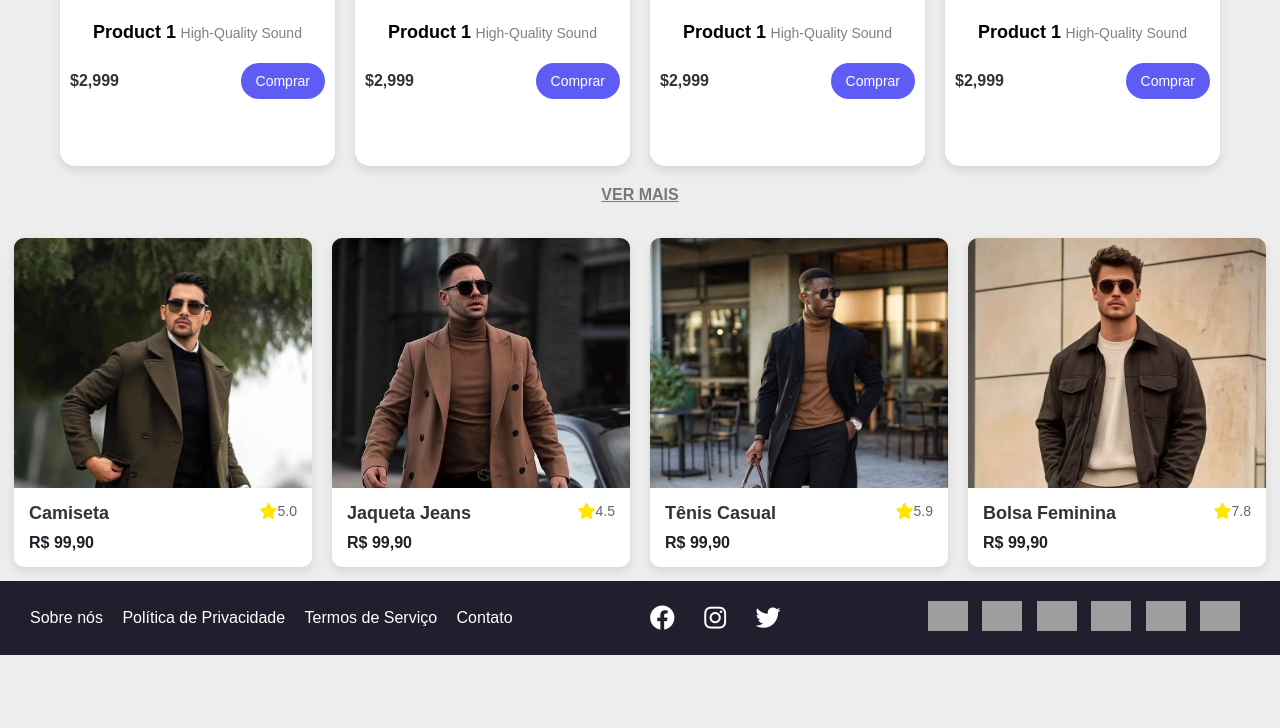
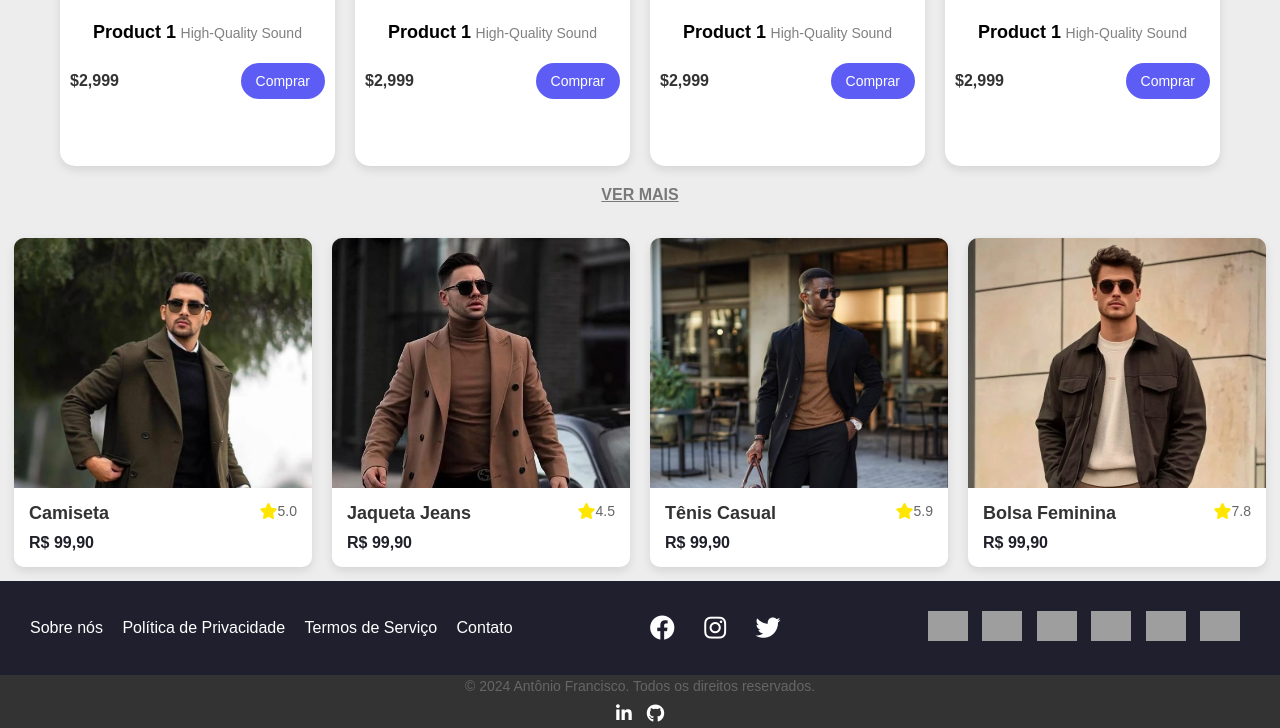
Before and after one commit to antoniofrancisco2/e-commerce-mixon, a website: page index.html in a window 1280 px wide. Shown: the part 1789-2517 px from the top of the page. Before the commit the page ends 2444 px from the top, so only its background shows below. Drawn offline with nearby package versions, Linux system fonts and the light colour scheme; grey boxes are pictures that could not be loaded.

Commit message:
Melhorando o footer

```diff
--- a/estilos/style.css
+++ b/estilos/style.css
@@ -637,6 +637,10 @@ footer {
     position: relative;
 }
 
+.company-info, .social-links, .payment-methods {
+  padding: 10px 0px;
+}
+
 .company-info a,
 .social-links a {
     text-decoration: none;
@@ -660,3 +664,59 @@ footer {
     font-size: 25px;
     margin-right: 10px;
 }
+
+/*FOOTER DE DIREITOS RESERVADOS*/
+.footer-content {
+  background-color: #333;
+  color: #fff;
+  text-align: center;
+  padding: 3px;
+  font-size: 14px;
+
+
+  margin: 0 auto;
+  display: flex;
+  flex-direction: column;
+  align-items: center;
+  gap: 10px;
+}
+
+/* Texto do Footer */
+.footer-content p {
+  margin: 0;
+}
+
+/* Links de Redes Sociais */
+.social-link {
+  list-style: none;
+  display: flex;
+  gap: 15px;
+  padding: 0;
+  margin: 0;
+}
+
+.social-link li {
+  margin: 0;
+}
+
+.social-link a {
+  color: #fff;
+  text-decoration: none;
+  font-size: 18px;
+  transition: color 0.3s ease;
+}
+
+.social-link a:hover {
+  color: var(--cor2); /* Muda para a cor principal do tema ao passar o mouse */
+}
+
+/* Responsividade */
+@media screen and (max-width: 768px) {
+  .footer-content {
+      font-size: 12px;
+  }
+
+  .social-link a {
+      font-size: 16px;
+  }
+}
--- a/index.html
+++ b/index.html
@@ -349,10 +349,7 @@
       </div>
     </div>
 
-
-
   </main>
-
 
 
   <footer>
@@ -376,6 +373,13 @@
       <img src="https://ae01.alicdn.com/kf/S72c3d95027504c8ca0838ab38d5b5820R/216x144.png" alt="Pix">
     </div>
   </footer>
+  <div class="footer-content">
+    <p>&copy; 2024 Antônio Francisco. Todos os direitos reservados.</p>
+    <ul class="social-link">
+        <li><a href="https://www.linkedin.com/in/ant%C3%B4nio-francisco-68a252274/" target="_blank"><i class="fab fa-linkedin-in"></i></a></li>
+        <li><a href="https://github.com/antoniofrancisco2" target="_blank"><i class="fab fa-github"></i></a></li>
+    </ul>
+</div>
 
 
 
```
